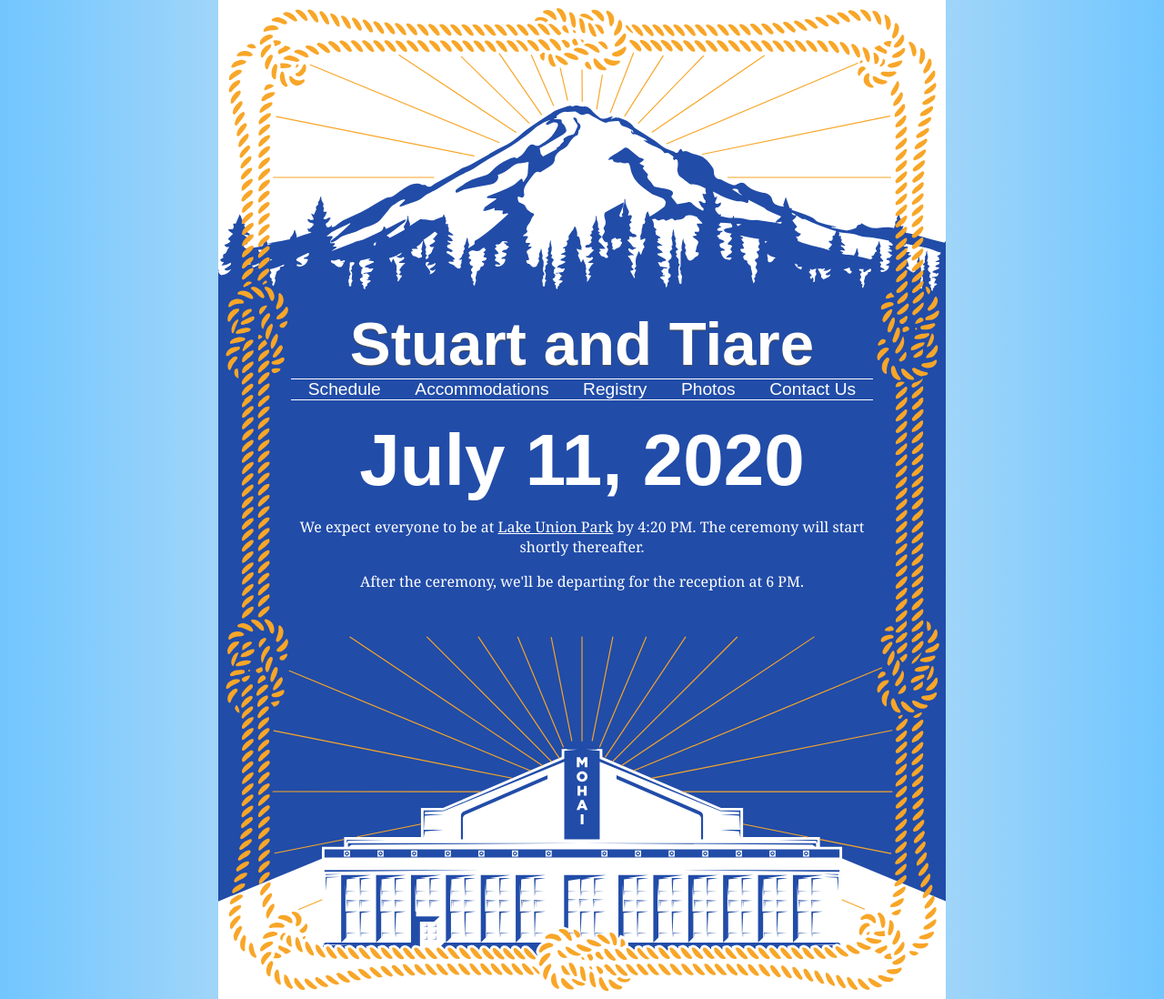
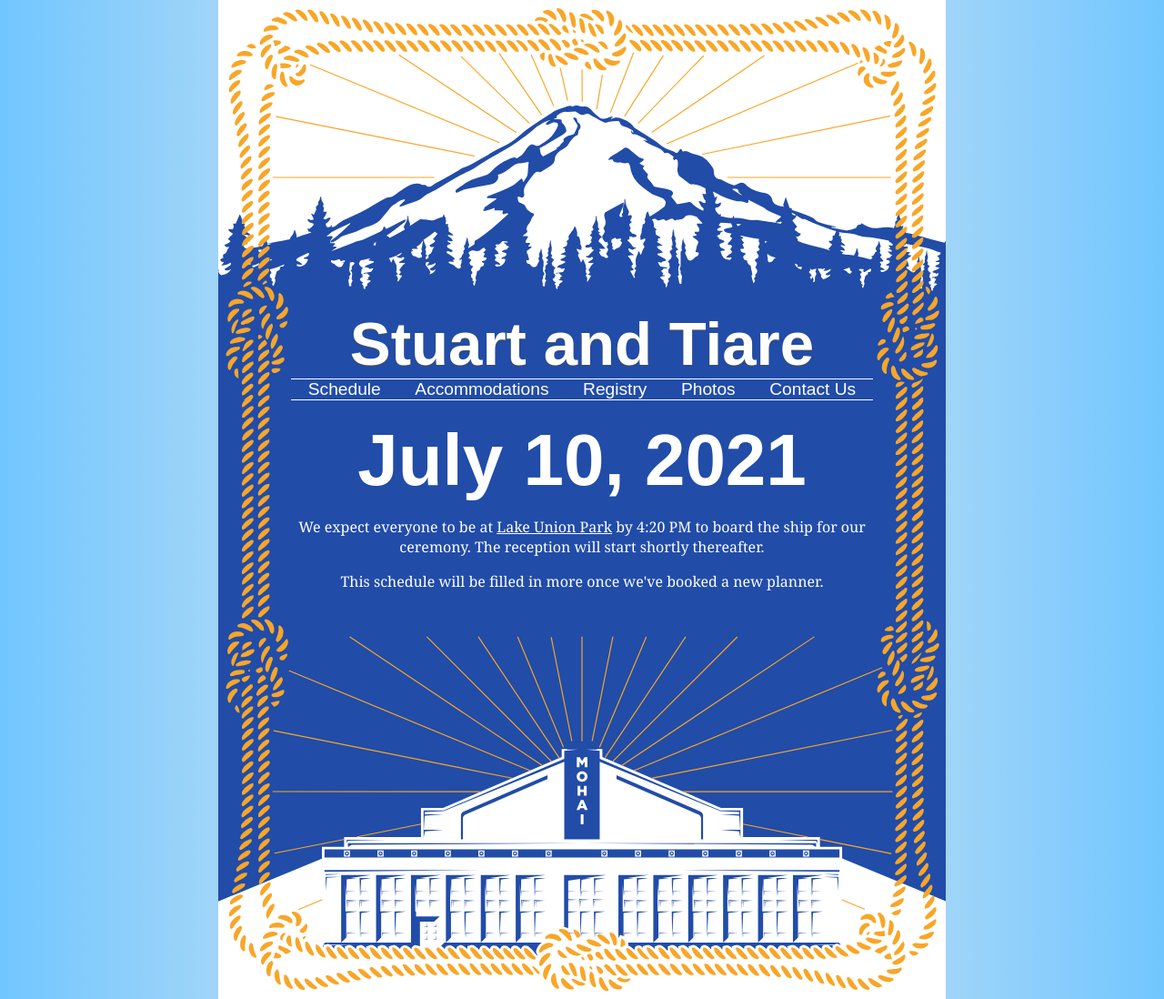
Before and after one commit to stuartpb/www.stuartandtiare.com, an Eleventy site: page schedule.pug in a window 1280 px wide. Shown: the whole page at 91% size. Built offline with nearby package versions, Linux system fonts and the light colour scheme; Eleventy itself is replaced by a stand-in of ours; files that its build step writes are made by us from their sources; a web font is replaced by a local one.

Commit message:
Schedule update

```diff
--- a/schedule.pug
+++ b/schedule.pug
@@ -2,8 +2,8 @@
 layout: base.pug
 title: Stuart and Tiare - Wedding Schedule
 ---
-h2.wedding-date July 11, 2020
+h2.wedding-date July 10, 2021
 p.
-  We expect everyone to be at #[a(href="https://www.seattle.gov/parks/find/parks/lake-union-park") Lake Union Park] by 4:20 PM. The ceremony will start shortly thereafter.
+  We expect everyone to be at #[a(href="https://www.seattle.gov/parks/find/parks/lake-union-park") Lake Union Park] by 4:20 PM to board the ship for our ceremony. The reception will start shortly thereafter.
 p.
-  After the ceremony, we'll be departing for the reception at 6 PM.
+  This schedule will be filled in more once we've booked a new planner.
```
Also changed, not shown: schedule/index.html.
